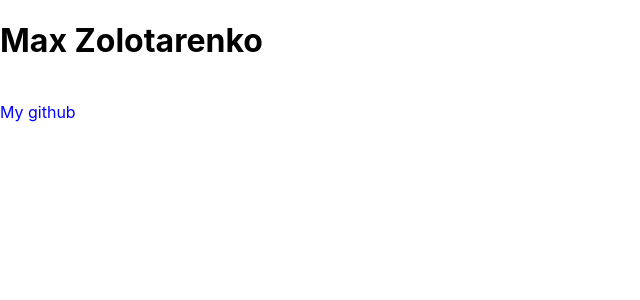
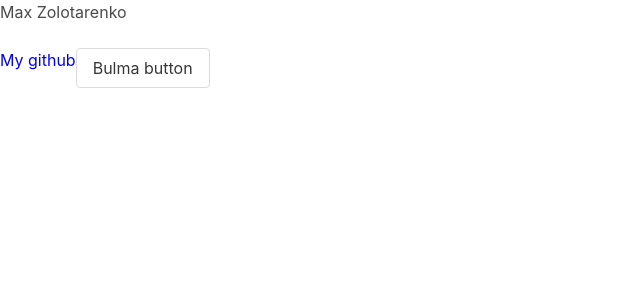
Before and after one commit to goldsami/portfolio, a Next.js app: page / in a window 1280 px wide. Shown: the top 300 px of the page, without its empty margins (0-640 px from the left). Built offline with nearby package versions, Linux system fonts and the light colour scheme.

Commit message:
feat: bulma added

```diff
--- a/package.json
+++ b/package.json
@@ -8,6 +8,7 @@
     "lint": "next lint"
   },
   "dependencies": {
+    "bulma": "^0.9.3",
     "next": "12.0.3",
     "react": "17.0.2",
     "react-dom": "17.0.2"
--- a/pages/index.tsx
+++ b/pages/index.tsx
@@ -12,6 +12,7 @@ const Home: NextPage = () => {
     <>
       <h1>Max Zolotarenko </h1><br/>
       <a style={divStyle} href={'https://github.com/goldsami/'}>My github</a>
+			<button class="button">Bulma button</button>
     </>
   )
 }
--- a/styles/globals.css
+++ b/styles/globals.css
@@ -1,3 +1,6 @@
+@charset "utf-8";
+@import "../node_modules/bulma/css/bulma.min.css";
+
 html,
 body {
   padding: 0;
```
Also changed, not shown: 1 other file (tests, documents, lock files or other folders).
